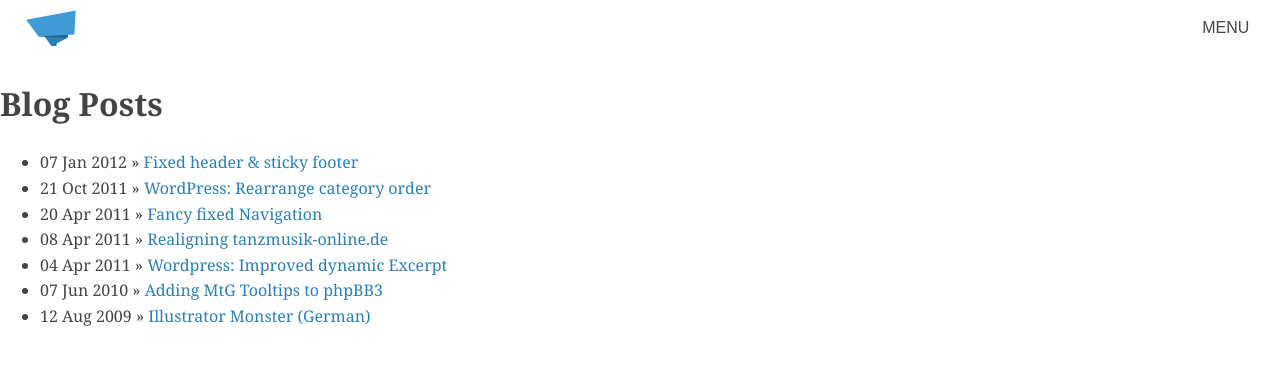
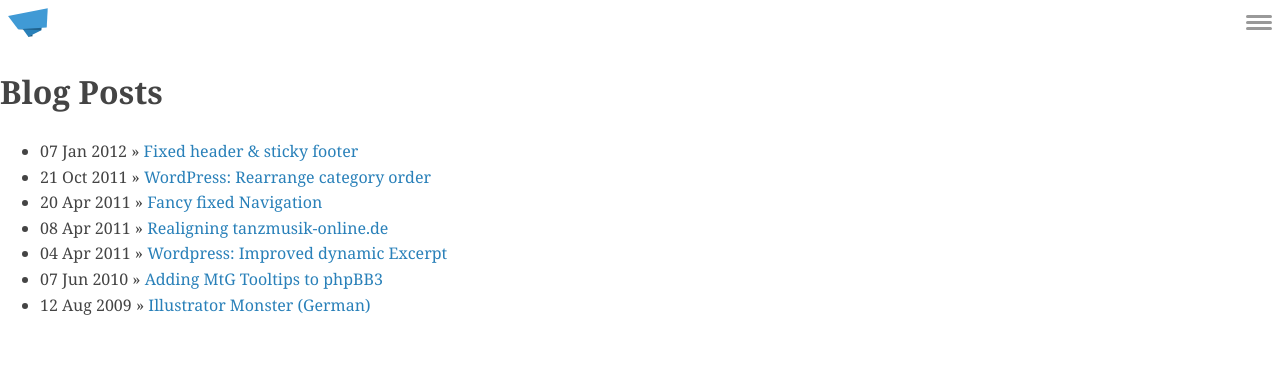
Before and after one commit to sebald/distractedbysquirrels.com, a Jekyll site: the page built from index.html, in a window 1280 px wide. Shown: the top 365 px of the page. Built offline with Jekyll 4.4.1, drawn with Linux system fonts in a browser that asks for light colours; Markdown is read by kramdown in place of the engine named in the settings.

Commit message:
Improved mobile header navigation (still not done)

```diff
--- a/_layouts/default.html
+++ b/_layouts/default.html
@@ -30,6 +30,17 @@
 	<body>
 
 		<header class="Header u-cf">
+			<nav class="Menu" id="menu" role="navigation">
+				<ul>
+					<li><a class="u-show-tiny" href="/">Home</a></li>
+					<li><a href="/blog/">Blog</a></li>
+					<li><a href="/work/">Work</a></li>
+					<li><a href="/about/">About</a></li>
+				</ul>
+				<a class="Menu-toggle with-Menu-icon" id="js-menu-toggle" href="#menu">
+					<span class="Menu-icon">Menu</span>
+				</a>
+			</nav>
 			<a class="Logo" href="/">
 				<svg version="1.1" xmlns="http://www.w3.org/2000/svg" xmlns:xlink="http://www.w3.org/1999/xlink" x="0px" y="0px" viewBox="0 0 233 167" enable-background="new 0 0 233 167" xml:space="preserve">
 					<g>
@@ -41,15 +52,6 @@
 				</svg>
 				<span>Distracted by Squirrels</span>
 			</a>
-			<a class="Menu-toggle" id="menu-toggle" href="#menu">Menu</a>
-			<nav class="Menu" id="menu" role="navigation">
-				<ul>
-					<li><a class="u-show-tiny" href="/">Home</a></li>
-					<li><a href="/blog/">Blog</a></li>
-					<li><a href="/work/">Work</a></li>
-					<li><a href="/about/">About</a></li>
-				</ul>
-			</nav>
 		</header>
 
 		{{ content }}
--- a/css/_scss/_globals.scss
+++ b/css/_scss/_globals.scss
@@ -35,7 +35,7 @@ $selectionColor:			#ffe58b;
 // Logo
 $logoRatio: 0.725;
 
-$tinyLogoWidth: 50;
+$tinyLogoWidth: 40;
 $tinyLogoHeight: $logoRatio * $tinyLogoWidth;
 
 $smallLogoWidth: 100;
--- a/css/main.css
+++ b/css/main.css
@@ -556,8 +556,8 @@ a {
 
 .Logo,
 .Logo svg {
-  width: 3.125em;
-  height: 2.26563em; }
+  width: 2.5em;
+  height: 1.8125em; }
 
 .Logo {
   display: block;
@@ -570,38 +570,98 @@ a {
 .Header {
   display: block;
   margin: 0 auto;
-  width: 96%;
-  padding: 0.625em 0;
+  width: 100%;
+  padding: 0 0 0.5em;
   font-family: "Montserrat", sans-serif; }
+  .Header > .Logo {
+    margin-top: 0.5em;
+    margin-left: 0.5em; }
+  .Header .Menu-toggle {
+    height: 2.3125em;
+    margin-right: 0.5em; }
+  .Header .Menu-icon {
+    margin-top: 2px; }
 
-.Menu {
-  clear: both;
-  -webkit-transition: max-height 0.3s ease-out, padding-top 0.3s ease-out;
-  -moz-transition: max-height 0.3s ease-out, padding-top 0.3s ease-out;
-  transition: max-height 0.3s ease-out, padding-top 0.3s ease-out; }
-  .Menu ul {
-    margin: 0;
-    padding: 0; }
-  .Menu li a {
-    display: block;
-    margin: 0.125em 0.125em 0;
-    padding: 0.75em;
-    color: #fff;
-    background: #444444; }
-  .js .Menu {
+.Menu ul {
+  margin: 0;
+  padding: 0;
+  -webkit-transition: max-height 0.3s ease-out;
+  -moz-transition: max-height 0.3s ease-out;
+  transition: max-height 0.3s ease-out; }
+  .js .Menu ul {
     overflow: hidden;
     max-height: 0; }
-  .Menu.js-is-active {
-    max-height: 13.5625em;
-    padding-top: 0.625em; }
+.Menu.js-is-open ul {
+  max-height: 13.5625em; }
+.Menu li a {
+  display: block;
+  padding: 0.75em;
+  background: #dddddd; }
 
 .Menu-toggle {
   float: right;
   display: block;
   color: #444444;
-  font-size: 1em;
-  line-height: 2.26563em;
+  line-height: 1.8125em;
   text-transform: uppercase;
-  height: 2.26563em;
-  padding: 0 0.3125em;
+  height: 1.8125em;
+  padding: 0 0.5em;
   outline: none; }
+  .Menu-toggle.with-Menu-icon {
+    position: relative;
+    width: 1.625em;
+    padding: 0; }
+  .js-is-open .Menu-toggle {
+    background: #dddddd; }
+
+.Menu-icon {
+  position: absolute;
+  display: block;
+  left: 0%;
+  top: 50%;
+  width: 100%;
+  height: 3px;
+  margin-top: -1.5px;
+  background: #999999;
+  border-radius: 3px;
+  font-size: 0;
+  -webkit-transition: background 0.1s ease;
+  -moz-transition: background 0.1s ease;
+  transition: background 0.1s ease; }
+  .Menu-icon:before, .Menu-icon:after {
+    position: absolute;
+    content: '';
+    left: 0;
+    width: 100%;
+    height: 100%;
+    background: #999999;
+    border-radius: 3px;
+    -webkit-transition: transform 0.3s ease;
+    -moz-transition: transform 0.3s ease;
+    transition: transform 0.3s ease; }
+  .Menu-icon:before {
+    -webkit-transform: translateY(-6px);
+    -moz-transform: translateY(-6px);
+    -ms-transform: translateY(-6px);
+    -o-transform: translateY(-6px);
+    transform: translateY(-6px); }
+  .Menu-icon:after {
+    -webkit-transform: translateY(6px);
+    -moz-transform: translateY(6px);
+    -ms-transform: translateY(6px);
+    -o-transform: translateY(6px);
+    transform: translateY(6px); }
+  .js-is-open .Menu-icon {
+    background: transparent; }
+    .js-is-open .Menu-icon:before {
+      -webkit-transform: translateY(0px) rotate(45deg);
+      -moz-transform: translateY(0px) rotate(45deg);
+      -ms-transform: translateY(0px) rotate(45deg);
+      -o-transform: translateY(0px) rotate(45deg);
+      transform: translateY(0px) rotate(45deg); }
+    .js-is-open .Menu-icon:after {
+      -webkit-transform: translateY(0px) rotate(-45deg);
+      -moz-transform: translateY(0px) rotate(-45deg);
+      -ms-transform: translateY(0px) rotate(-45deg);
+      -o-transform: translateY(0px) rotate(-45deg);
+      transform: translateY(0px) rotate(-45deg); }
--- a/js/main.js
+++ b/js/main.js
@@ -29,11 +29,11 @@
 	// Responsive Navigation
 	// -------------------------
 	var menuElement = document.getElementById('menu'),
-		menuLinkElement = document.getElementById('menu-toggle');
+		menuLinkElement = document.getElementById('js-menu-toggle');
 
 	on( menuLinkElement, 'click', function ( e ) {
 		e.preventDefault();
-		menuElement.classList.toggle('js-is-active');
+		menuElement.classList.toggle('js-is-open');
 	});
 
 })( window, document );
```
Also changed, not shown: css/_scss/components/_Header.scss (+18 -2 lines), css/_scss/components/_Menu.scss (+85 -23 lines).
